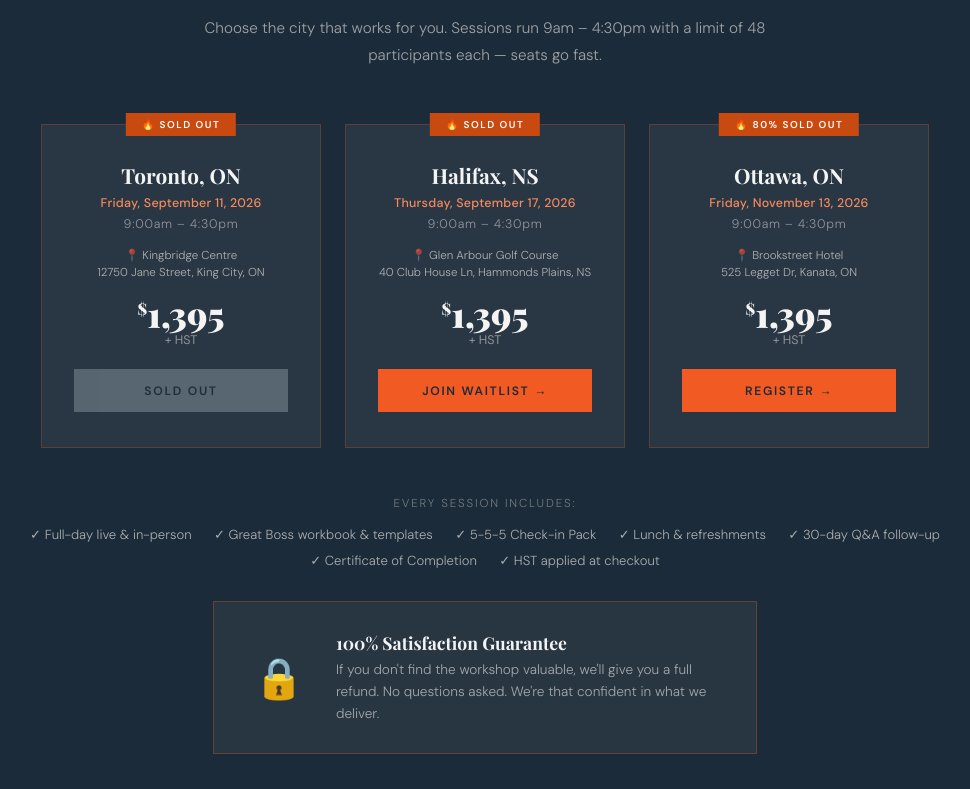
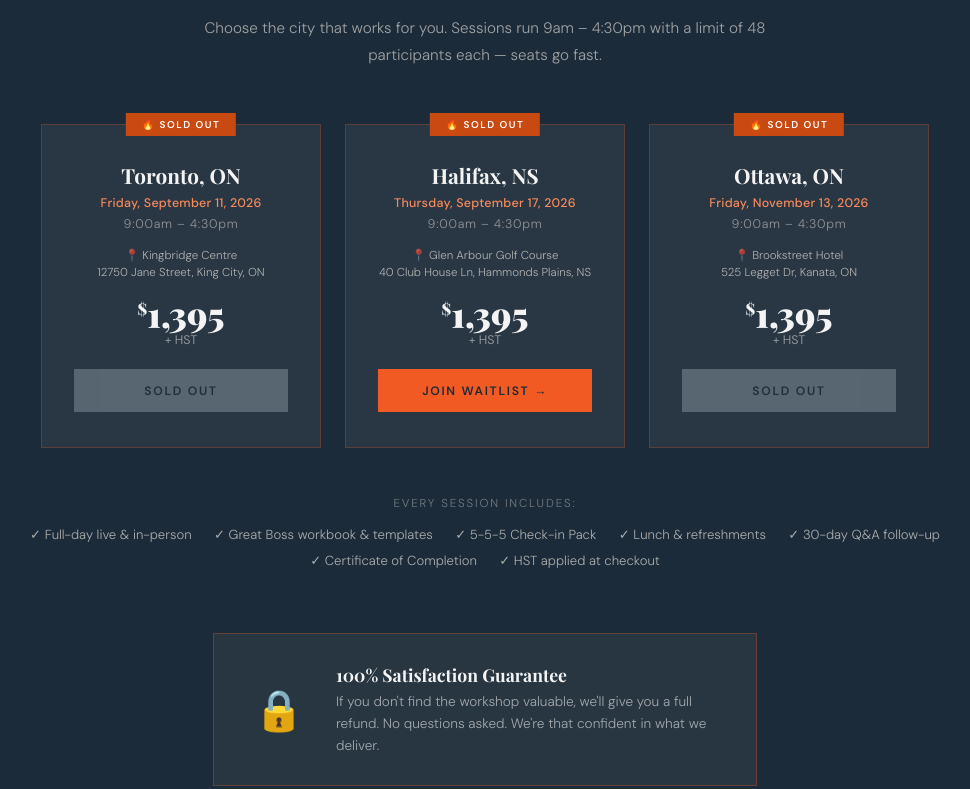
Before and after one commit to helenmoscardelli-stack/workshop, a plain HTML site: page index.html in a window 1280 px wide. Shown: the part 8697-9486 px from the top of the page, without its empty margins (155-1125 px from the left). Drawn offline with nearby package versions, Linux system fonts and the light colour scheme; a web font is replaced by a local one.

Commit message:
index.html

```diff
--- a/index.html
+++ b/index.html
@@ -651,16 +651,16 @@
     </div>
 
     <div class="session-card" style="position:relative;">
-      <div style="position:absolute;top:-0.75rem;left:50%;transform:translateX(-50%);background:#C94A10;color:#fff;font-size:0.62rem;font-weight:700;letter-spacing:0.15em;text-transform:uppercase;padding:0.3rem 1rem;white-space:nowrap;">🔥 80% Sold Out</div>
+      <div style="position:absolute;top:-0.75rem;left:50%;transform:translateX(-50%);background:#C94A10;color:#fff;font-size:0.62rem;font-weight:700;letter-spacing:0.15em;text-transform:uppercase;padding:0.3rem 1rem;white-space:nowrap;">🔥 SOLD OUT</div>
       <div class="session-city">Ottawa, ON</div>
       <div class="session-date">Friday, November 13, 2026</div>
       <div class="session-time">9:00am – 4:30pm</div>
       <div style="font-size:0.72rem;color:rgba(247,242,235,0.65);margin-bottom:0.6rem;line-height:1.5;min-height:2.8rem;display:flex;align-items:center;justify-content:center;text-align:center;">📍 Brookstreet Hotel<br>525 Legget Dr, Kanata, ON</div>
       <div class="session-price"><sup>$</sup>1,395 <span>+ HST</span></div>
-      <a class="btn-register" href="https://buy.stripe.com/3cI4gAgqd0fP3uufqf2VG03" target="_blank">Register →</a>
+      <a class="btn-register" style="background:#6B7A85;cursor:default;opacity:0.7;">Sold Out</a>
     </div>
 
-  </div
+  </div>
 
   <div class="includes-row">
     <div class="includes-label">Every session includes:</div>
```
